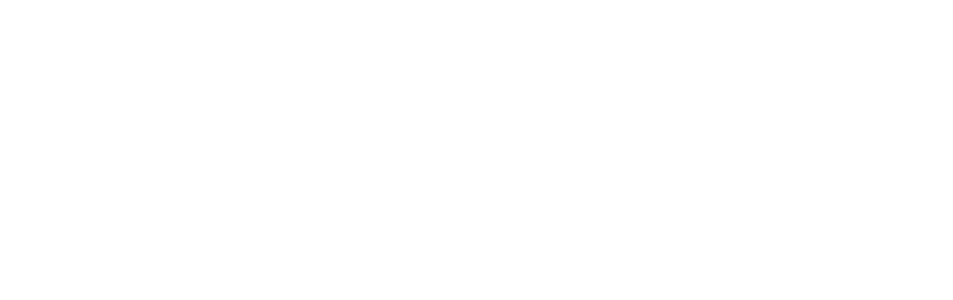
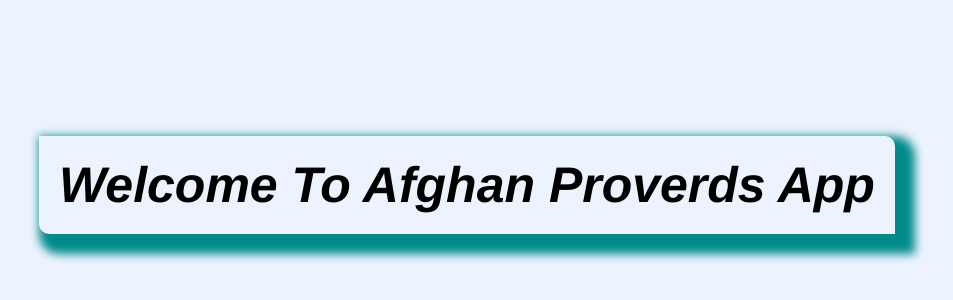
Before and after one commit to MahsumaRezai/Afg_Provrebs, a React (Create React App) app: page / in a window 1280 px wide. Shown: the part 198-498 px from the top of the page, without its empty margins (173-1126 px from the left). Built offline with nearby package versions, Linux system fonts and the light colour scheme.

Commit message:
work on the welcome page

```diff
--- a/src/App.css
+++ b/src/App.css
@@ -2,5 +2,6 @@
 body {
   box-sizing: border-box;
   padding: 0%;
-  margin: 0%
+  margin: 0%;
+  background:#ecf3feff
 }
--- a/src/Provreds/Wel.module.css
+++ b/src/Provreds/Wel.module.css
@@ -1,3 +1,26 @@
 .index {
-    background: red
+    height: 300px;
 }
+.warrpwer {
+    display: flex;
+    flex-direction: column;
+    justify-content: center;
+    align-items: center;
+    gap:20px;
+    margin:  auto 0%;
+    padding-top: 300px;
+
+}
+.title {
+    font-size: 50px;
+    text-align: center;
+    color: #000000ff;
+    font-family: 'Franklin Gothic Medium', 'Arial Narrow', Arial, sans-serif;
+    font-style: italic;
+    font-weight: bolder;
+    box-shadow: 10px 10px 10px 10px  darkcyan;
+    padding: 20px;
+    border-top-right-radius: 10px;;
+    border-bottom-left-radius: 10px;
+
+}
--- a/src/Provreds/Welcome.js
+++ b/src/Provreds/Welcome.js
@@ -1,15 +1,19 @@
- import {React,Fragment} from 'react';
- import classes from './Wel.module.css'
- const Welcome= (props)=>{
+import { React, Fragment } from 'react';
+import classes from './Wel.module.css'
+const Welcome = (props) => {
 
     return (
         <Fragment>
             <div className={classes.index}>
-<h1></h1>
+                <div className={classes.warrpwer}>
+                    <h1 className={classes.title}>Welcome To Afghan Proverds App</h1>
+
+                </div>
+
             </div>
 
         </Fragment>
     )
 
- }
- export default Welcome
+}
+export default Welcome
```
